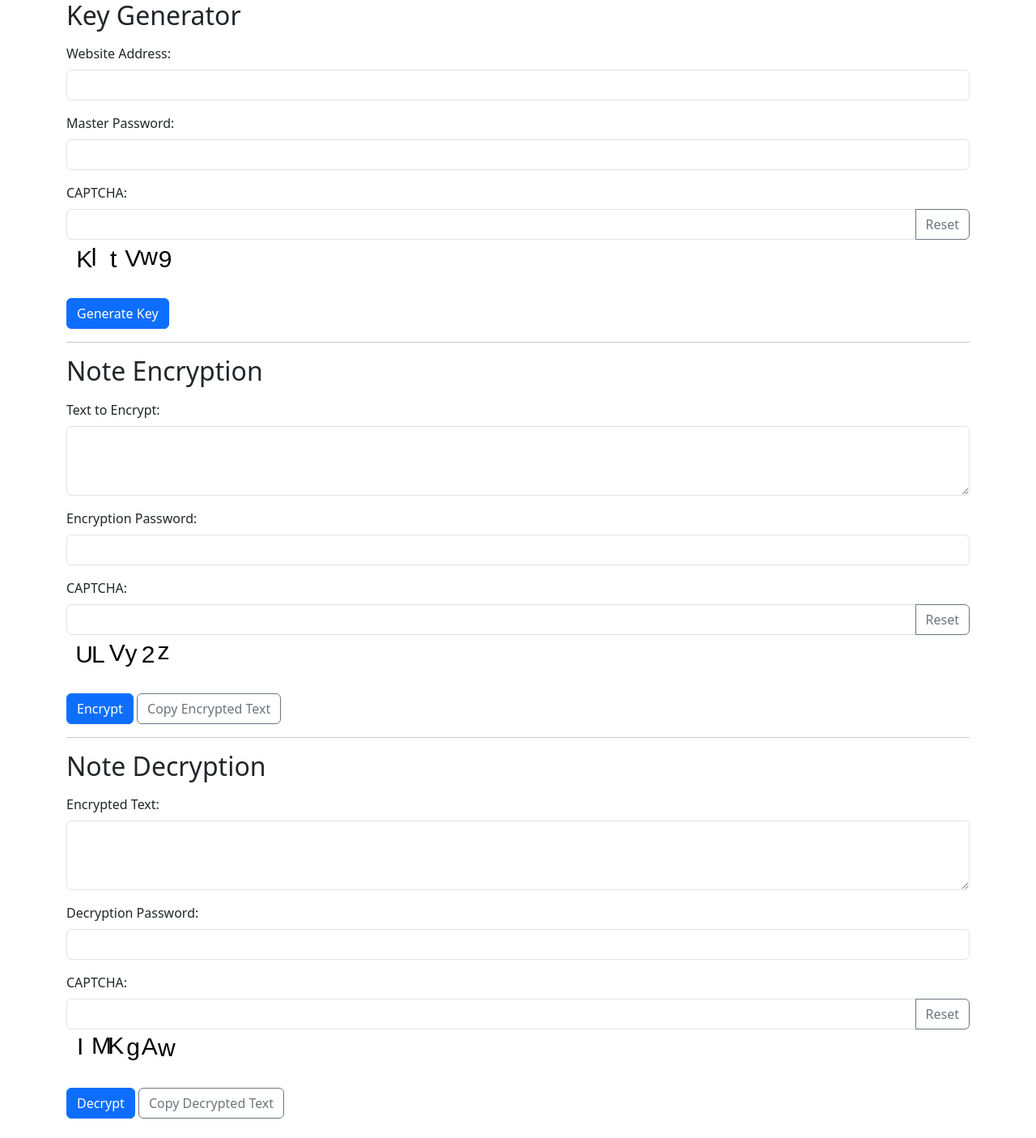
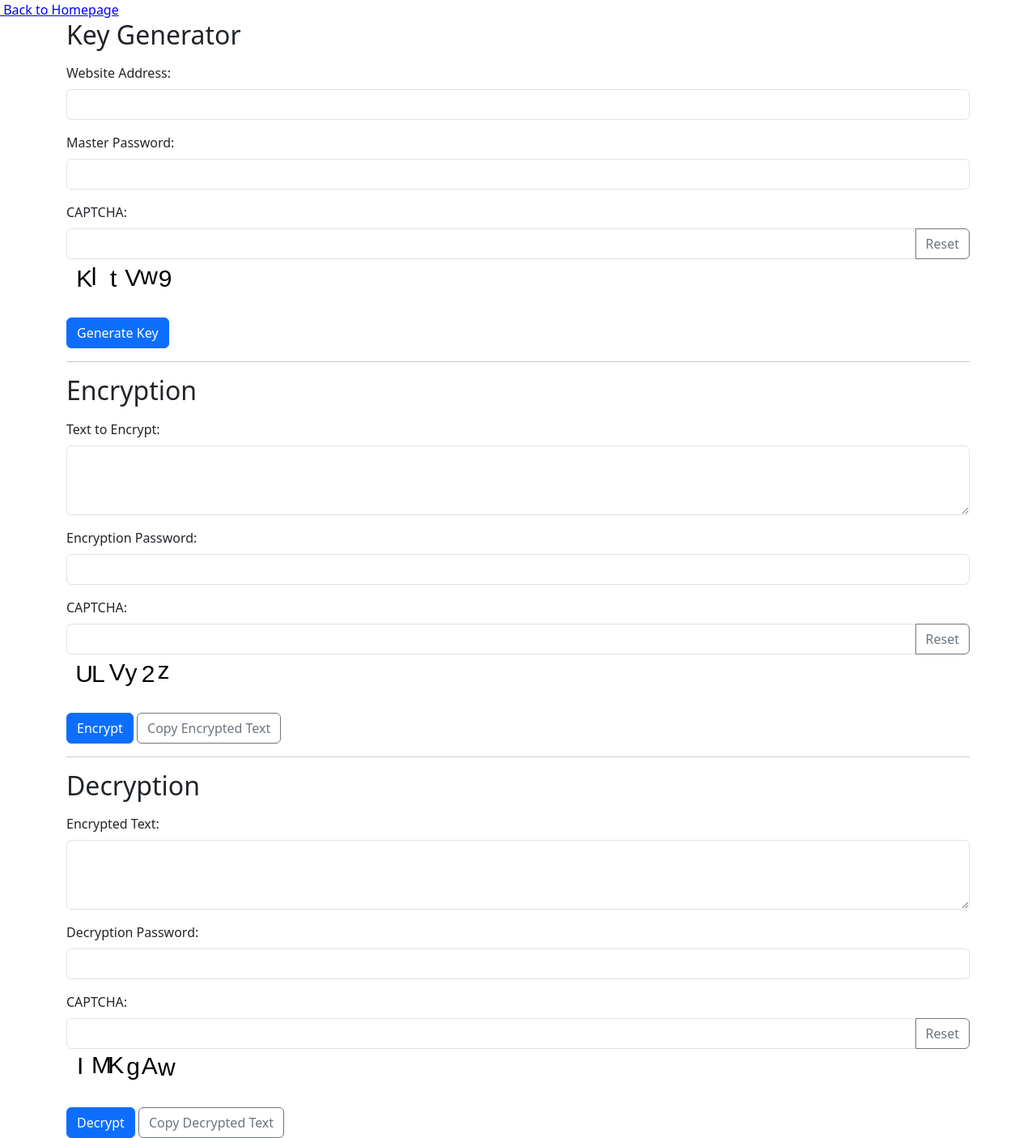
Before and after one commit to racz-zoltan/racz-zoltan.github.io, a plain HTML site: page key_generator.html in a window 1280 px wide. Shown: the whole page at 81% size. Before the commit the page ends 1381 px from the top, so only its background shows below. Drawn offline with nearby package versions, Linux system fonts and the light colour scheme.

Commit message:
backlink

```diff
--- a/key_generator.html
+++ b/key_generator.html
@@ -10,6 +10,7 @@
   <script src="https://cdnjs.cloudflare.com/ajax/libs/crypto-js/4.1.1/crypto-js.min.js"></script>
 </head>
 <body>
+    <a id="mainpage" class="copyright-link" style="color:blue;" href="index.html">&nbsp;Back to Homepage</a>
   <div class="container">
     <h2>Key Generator</h2>
     <div id="keyGeneratorAlertContainer" class="mt-3"></div>
@@ -40,7 +41,7 @@
 
     <hr>
 
-    <h2>Note Encryption</h2>
+    <h2>Encryption</h2>
     <div id="encryptionAlertContainer" class="mt-3"></div>
     <form id="encryptionForm">
       <div class="mb-3">
@@ -70,7 +71,7 @@
 
     <hr>
 
-    <h2>Note Decryption</h2>
+    <h2>Decryption</h2>
     <div id="decryptionAlertContainer" class="mt-3"></div>
     <form id="decryptionForm">
       <div class="mb-3">
```
